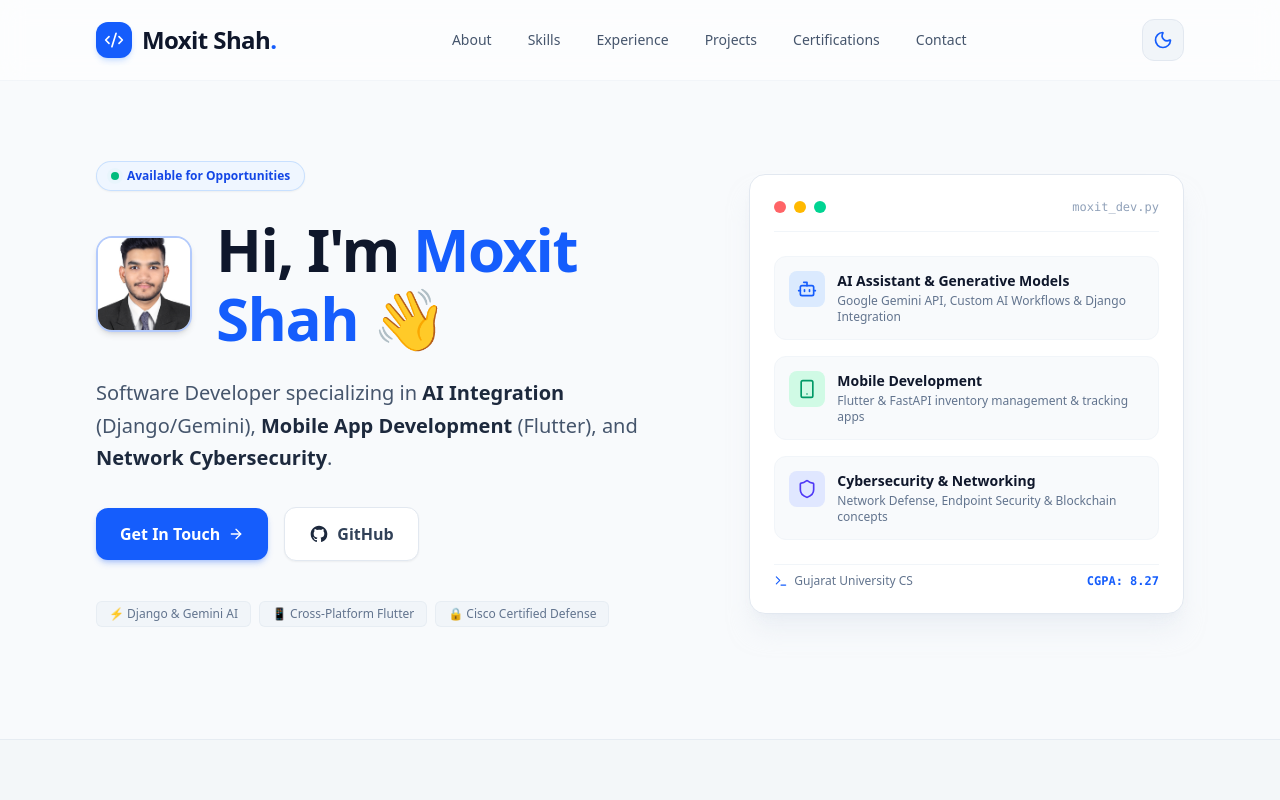
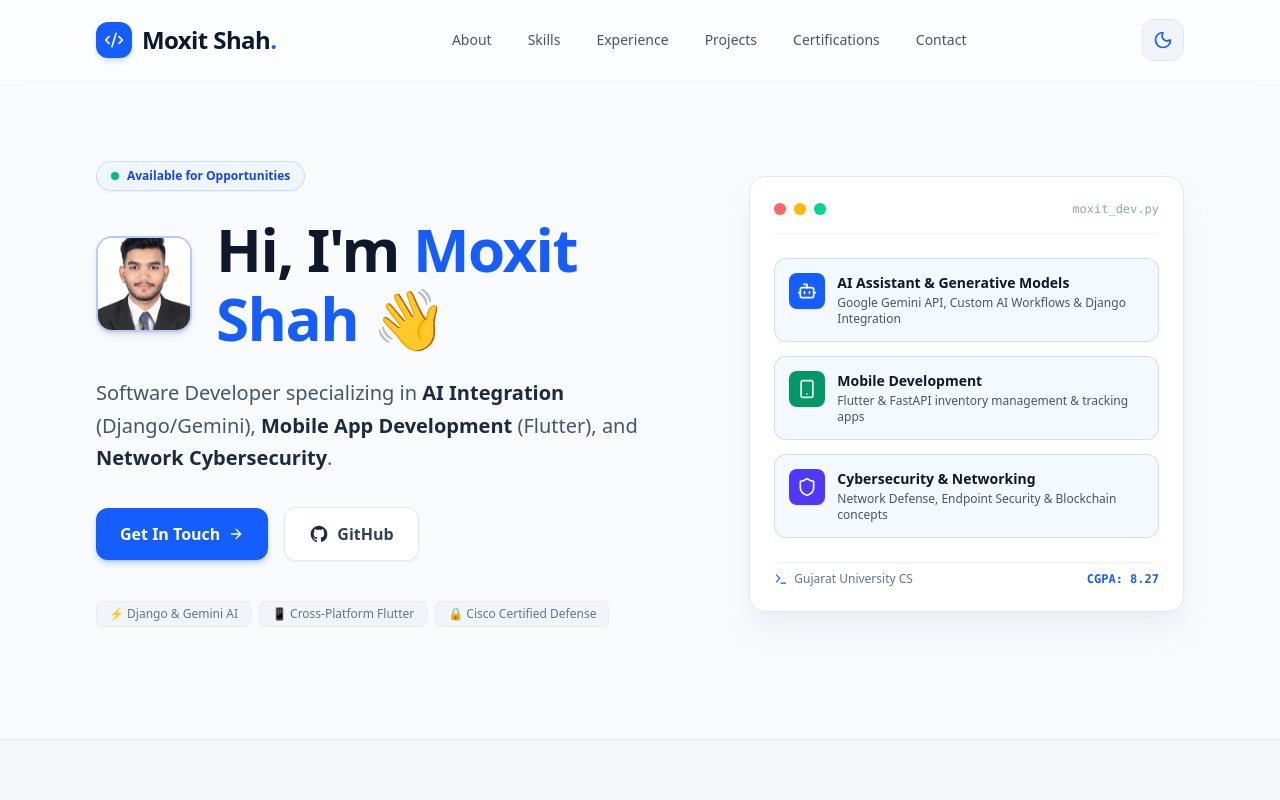
Before and after one commit to Moxit-shah01/Portfolio-moxit, a Next.js app: page / in a window 1280 px wide. Shown: the top 800 px of the page. Built offline with nearby package versions, Linux system fonts and the light colour scheme.

Commit message:
update_hero_card_styling

```diff
--- a/components/Hero.tsx
+++ b/components/Hero.tsx
@@ -101,34 +101,34 @@ export function Hero() {
                   <span className="text-xs font-mono text-slate-400">moxit_dev.py</span>
                 </div>
 
-                <div className="space-y-4">
-                  <div className="p-3.5 rounded-xl bg-slate-50 dark:bg-slate-800/60 border border-slate-100 dark:border-slate-800 flex items-start gap-3">
-                    <div className="p-2 rounded-lg bg-blue-100 dark:bg-blue-950 text-blue-600 dark:text-blue-400 shrink-0">
+                <div className="space-y-3.5">
+                  <div className="p-3.5 rounded-xl bg-blue-50/70 dark:bg-blue-950/40 border border-blue-200/80 dark:border-blue-800/60 hover:border-blue-400 hover:shadow-xs transition-all duration-200 flex items-start gap-3 group">
+                    <div className="p-2 rounded-lg bg-blue-600 text-white shrink-0 shadow-xs group-hover:scale-105 transition-transform">
                       <Bot className="w-5 h-5" />
                     </div>
                     <div>
-                      <h4 className="text-sm font-semibold text-slate-900 dark:text-white">AI Assistant & Generative Models</h4>
-                      <p className="text-xs text-slate-500 dark:text-slate-400 mt-0.5">Google Gemini API, Custom AI Workflows & Django Integration</p>
+                      <h4 className="text-sm font-bold text-slate-900 dark:text-white">AI Assistant & Generative Models</h4>
+                      <p className="text-xs text-slate-600 dark:text-slate-300 mt-0.5">Google Gemini API, Custom AI Workflows & Django Integration</p>
                     </div>
                   </div>
 
-                  <div className="p-3.5 rounded-xl bg-slate-50 dark:bg-slate-800/60 border border-slate-100 dark:border-slate-800 flex items-start gap-3">
-                    <div className="p-2 rounded-lg bg-emerald-100 dark:bg-emerald-950 text-emerald-600 dark:text-emerald-400 shrink-0">
+                  <div className="p-3.5 rounded-xl bg-blue-50/70 dark:bg-blue-950/40 border border-blue-200/80 dark:border-blue-800/60 hover:border-blue-400 hover:shadow-xs transition-all duration-200 flex items-start gap-3 group">
+                    <div className="p-2 rounded-lg bg-emerald-600 text-white shrink-0 shadow-xs group-hover:scale-105 transition-transform">
                       <Smartphone className="w-5 h-5" />
                     </div>
                     <div>
-                      <h4 className="text-sm font-semibold text-slate-900 dark:text-white">Mobile Development</h4>
-                      <p className="text-xs text-slate-500 dark:text-slate-400 mt-0.5">Flutter & FastAPI inventory management & tracking apps</p>
+                      <h4 className="text-sm font-bold text-slate-900 dark:text-white">Mobile Development</h4>
+                      <p className="text-xs text-slate-600 dark:text-slate-300 mt-0.5">Flutter & FastAPI inventory management & tracking apps</p>
                     </div>
                   </div>
 
-                  <div className="p-3.5 rounded-xl bg-slate-50 dark:bg-slate-800/60 border border-slate-100 dark:border-slate-800 flex items-start gap-3">
-                    <div className="p-2 rounded-lg bg-indigo-100 dark:bg-indigo-950 text-indigo-600 dark:text-indigo-400 shrink-0">
+                  <div className="p-3.5 rounded-xl bg-blue-50/70 dark:bg-blue-950/40 border border-blue-200/80 dark:border-blue-800/60 hover:border-blue-400 hover:shadow-xs transition-all duration-200 flex items-start gap-3 group">
+                    <div className="p-2 rounded-lg bg-indigo-600 text-white shrink-0 shadow-xs group-hover:scale-105 transition-transform">
                       <Shield className="w-5 h-5" />
                     </div>
                     <div>
-                      <h4 className="text-sm font-semibold text-slate-900 dark:text-white">Cybersecurity & Networking</h4>
-                      <p className="text-xs text-slate-500 dark:text-slate-400 mt-0.5">Network Defense, Endpoint Security & Blockchain concepts</p>
+                      <h4 className="text-sm font-bold text-slate-900 dark:text-white">Cybersecurity & Networking</h4>
+                      <p className="text-xs text-slate-600 dark:text-slate-300 mt-0.5">Network Defense, Endpoint Security & Blockchain concepts</p>
                     </div>
                   </div>
                 </div>
```
